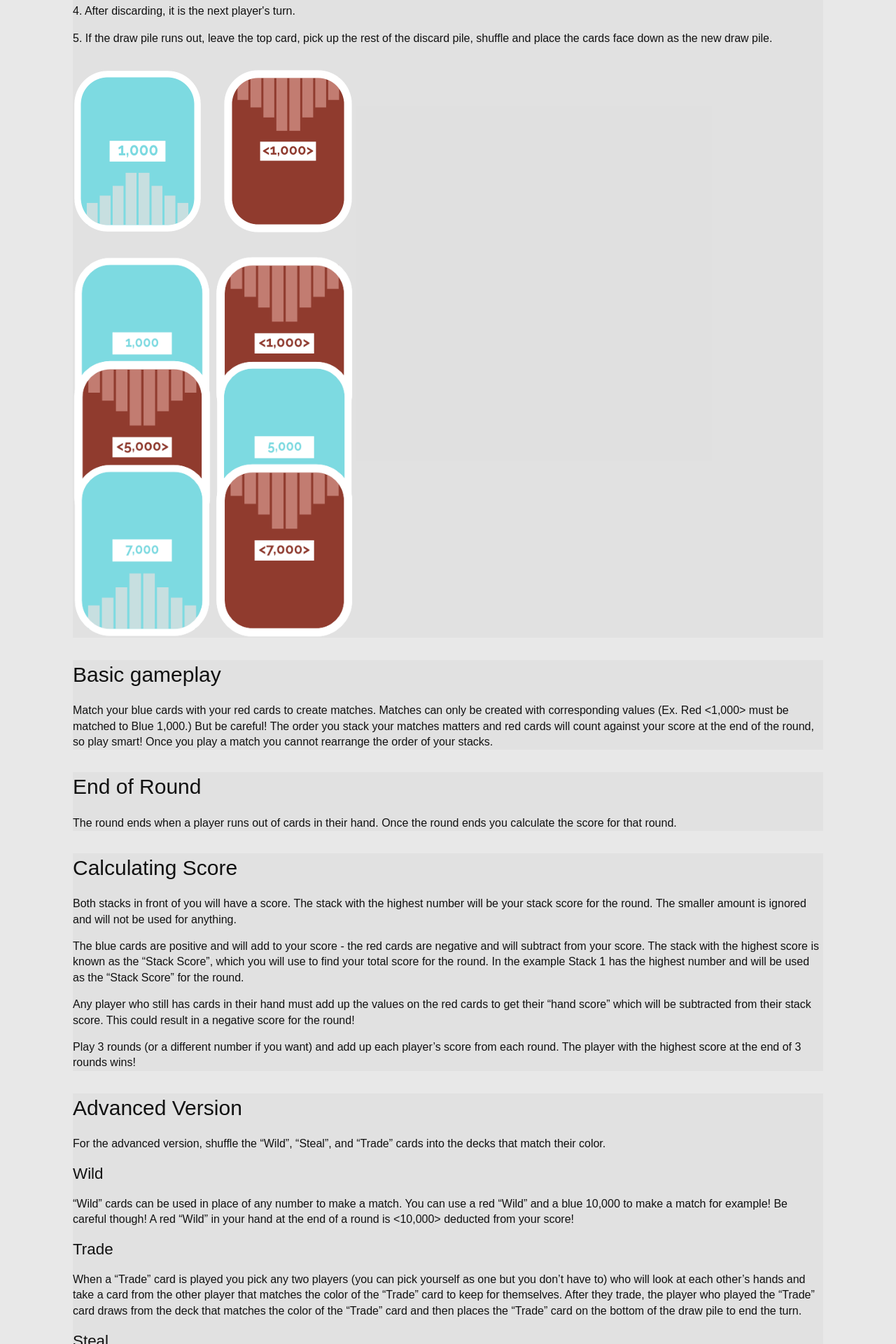
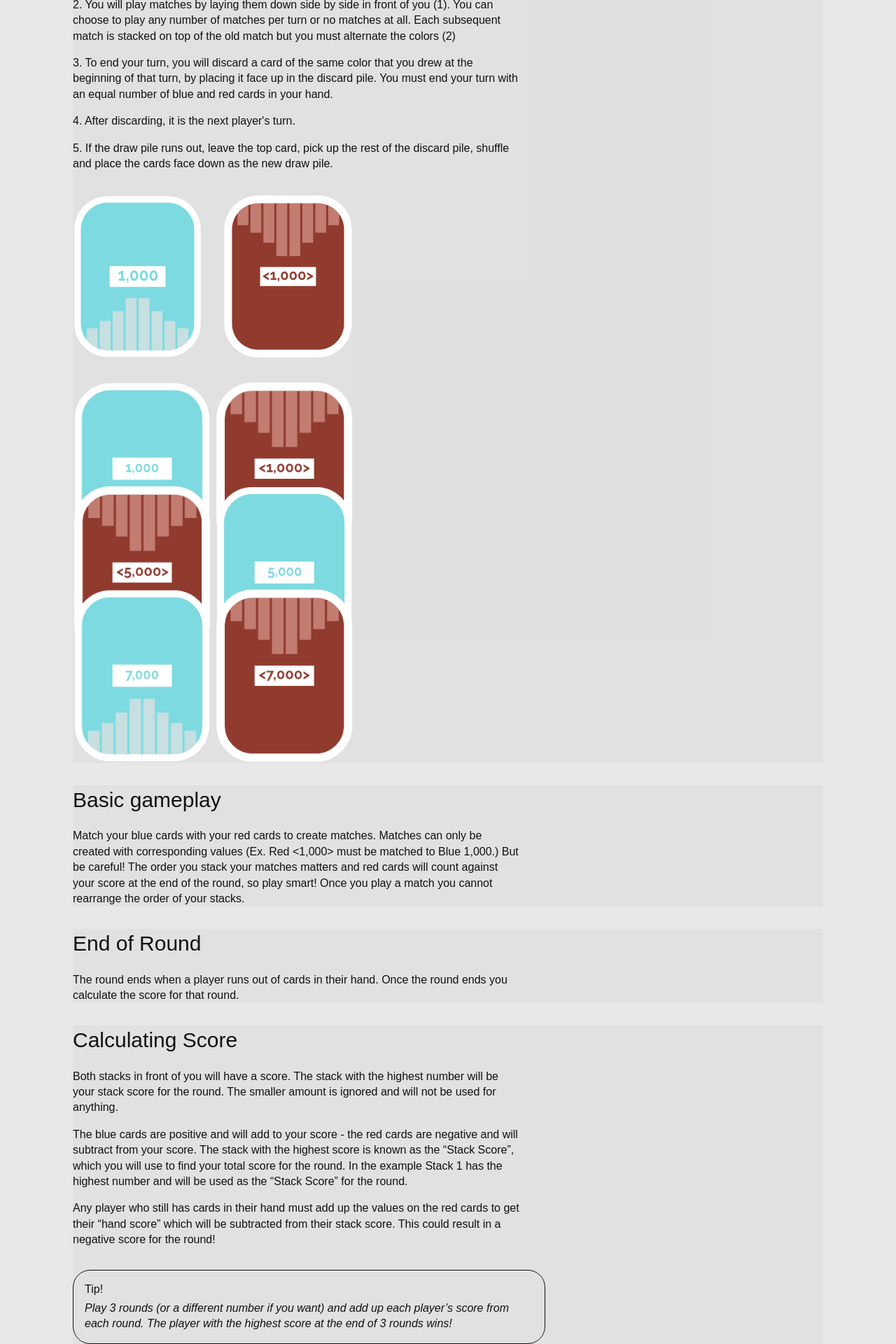
Before and after one commit to perpetual-education-personal/crebbits-homepage, a PHP site: page /instructions.php in a window 1280 px wide. Shown: the part 1120-3040 px from the top of the page at 70% size. Run offline with PHP 8.4, Linux system fonts and the light colour scheme.

Commit message:
Add tip styling

```diff
--- a/instructions.php
+++ b/instructions.php
@@ -65,7 +65,9 @@
 					<?php	if (isset($tips)) { ?>
 						<?php foreach ($tips as $tip) { ?>
 							<div class="tip">
-								<p><?=$tip?></p>
+								<h4>Tip!</h4>
+
+								<p><em><?=$tip?></em></p>
 							</div>
 						<?php } ?>
 					<?php	} ?>
--- a/styles/site.css
+++ b/styles/site.css
@@ -43,3 +43,11 @@ body {
 	text-transform: capitalize;
 	margin-top: 1rem;
 }
+
+.tip {
+	display: inline-block;
+	margin-top: 2rem;
+	border: 1px solid var(--ink);
+	border-radius: 25px;
+	padding: 1rem;
+}
--- a/styles/typography.css
+++ b/styles/typography.css
@@ -41,6 +41,10 @@ h2 + p {
 	margin-top: 1.2rem;
 }
 
+:is(.tip) h4 + p {
+	margin-top: 0.25rem;
+}
+
 h1 {
 	margin-top: 3rem;
 }
@@ -51,6 +55,7 @@ h2 {
 
 p {
 	margin-top: 1rem;
+	max-width: 72ch;
 }
 
 code {
```
